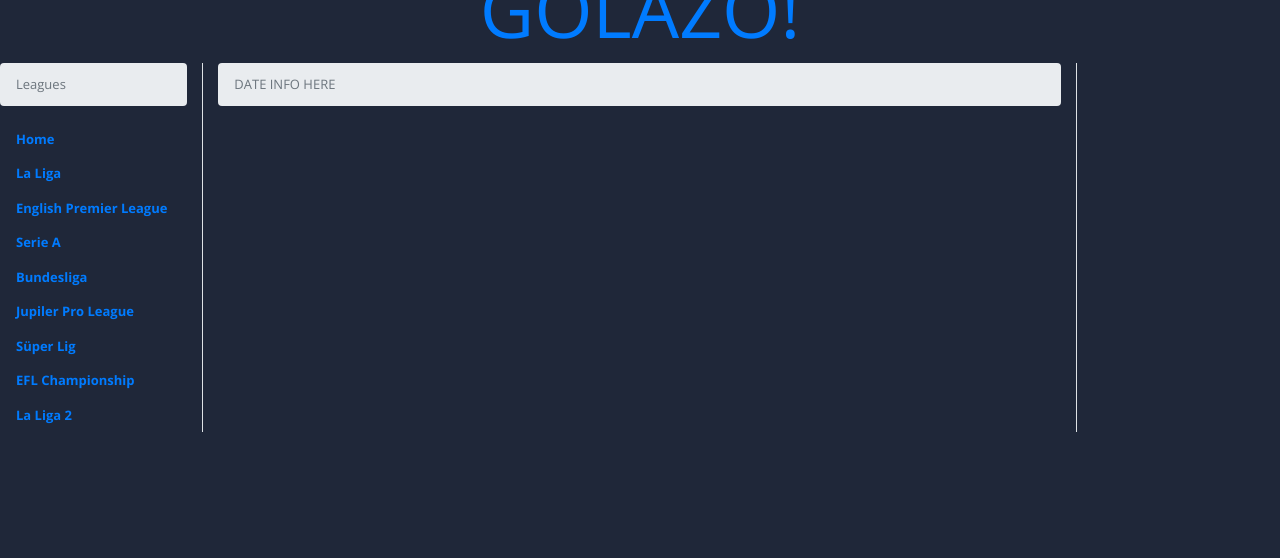
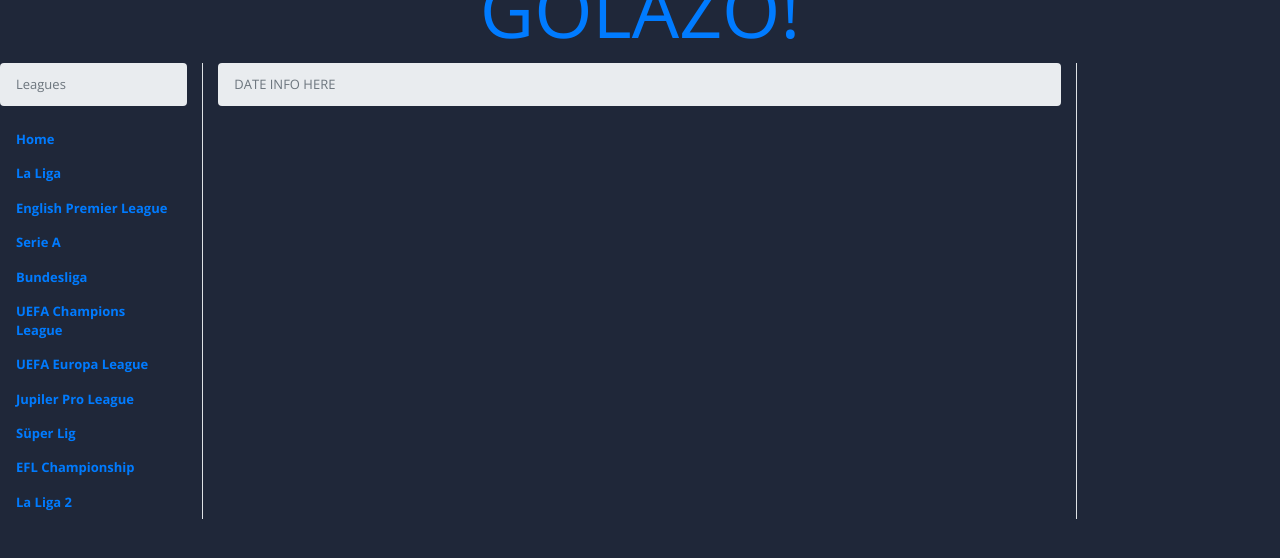
Before and after one commit to vadyme/pet_project, a Flask app: template templates/index_new.html in a window 1280 px wide. Shown: the top 558 px of the page. Run offline with Flask 2, Linux system fonts and the light colour scheme; the template is opened without the code that fills it, so the values that code supplies are empty; parts of the project's set-up code (start-up, migrations or seed data) failed here and were passed over; some libraries are stand-ins or nearby versions.

Commit message:
adding back Champions and Europa Leagues

```diff
--- a/league.py
+++ b/league.py
@@ -7,7 +7,9 @@ available_leagues = {'segunda_division': 2847,
                      'serie_a': 2857,
                      'premier_league': 2790,
                      'jupiler_pro_league': 2660,
-                     'super_lig': 2816
+                     'super_lig': 2816,
+                     'ucl': 2771,
+                     'uel': 2777
                      }
 
 
--- a/templates/index_new.html
+++ b/templates/index_new.html
@@ -39,6 +39,12 @@
   					</li>
   					<li class="nav-item h7 text-left">
     					<a class="nav-link"  href="/league/bundesliga_1"><span class="text-left"><b>Bundesliga</b></span></a>
+  					</li>
+					<li class="nav-item h7 text-left">
+    					<a class="nav-link"  href="/league/ucl"><span class="text-left"><b>UEFA Champions League</b></span></a>
+  					</li>
+					<li class="nav-item h7 text-left">
+    					<a class="nav-link"  href="/league/uel"><span class="text-left"><b>UEFA Europa League</b></span></a>
   					</li>
   					 <li class="nav-item h7 text-left">
     					<a class="nav-link"  href="/league/jupiler_pro_league"><span class="text-left"><b>Jupiler Pro League</b></span></a>
```
